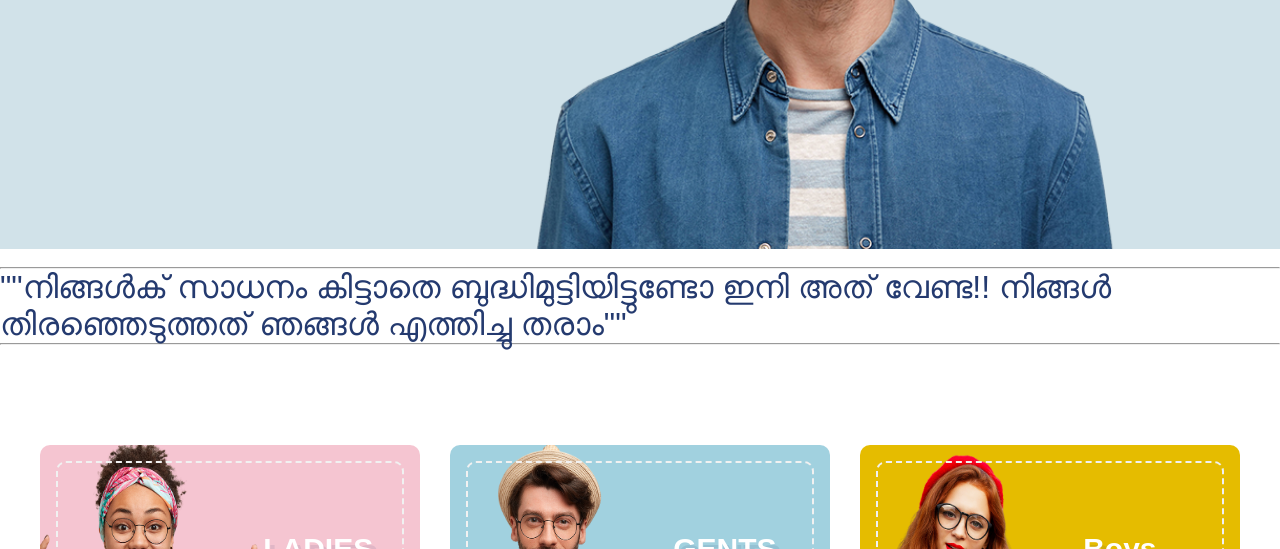
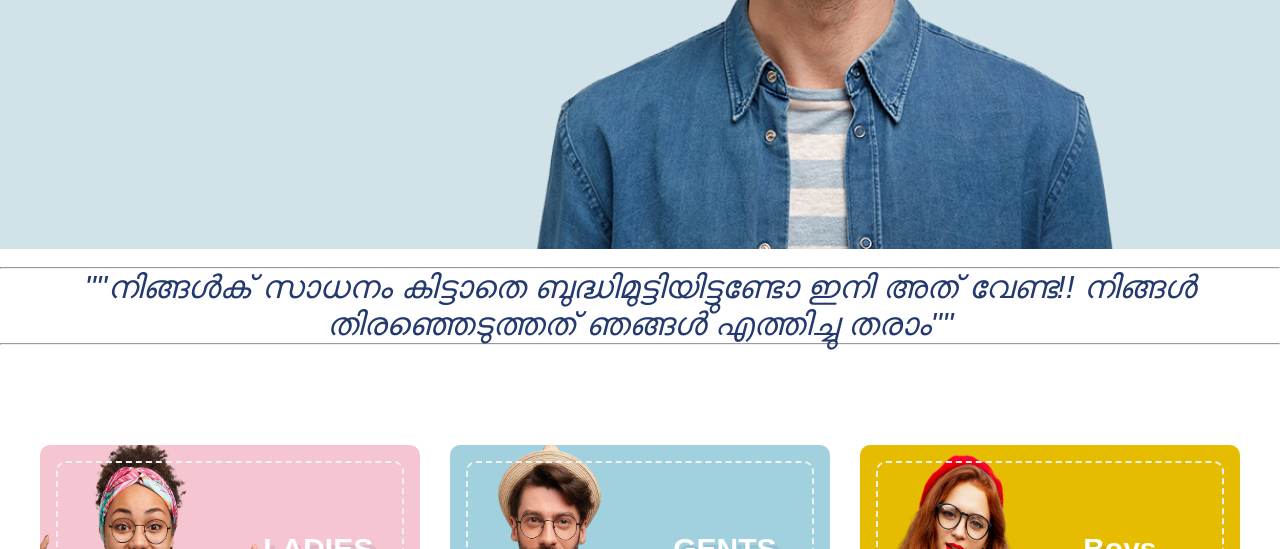
Before and after one commit to gaseer/delivery, a plain HTML site: page index.html in a window 1280 px wide. Shown: the part 551-1100 px from the top of the page. Drawn offline with nearby package versions, Linux system fonts and the light colour scheme.

Commit message:
Update index.html

```diff
--- a/index.html
+++ b/index.html
@@ -144,10 +144,10 @@
  <br>
 <hr>
   <div>
-    <h1 style="font-size:20;font-weight:30;">
+    <h1 style="font-weight:40;"><font="20"><center><em>
       ""നിങ്ങൾക് സാധനം കിട്ടാതെ ബുദ്ധിമുട്ടിയിട്ടുണ്ടോ
        ഇനി അത് വേണ്ട!! നിങ്ങൾ തിരഞ്ഞെടുത്തത് ഞങ്ങൾ
-           എത്തിച്ചു തരാം""</h1>
+           എത്തിച്ചു തരാം""</font></center></em></h1>
   </div>
 <hr>
   <!-- Main -->
```
